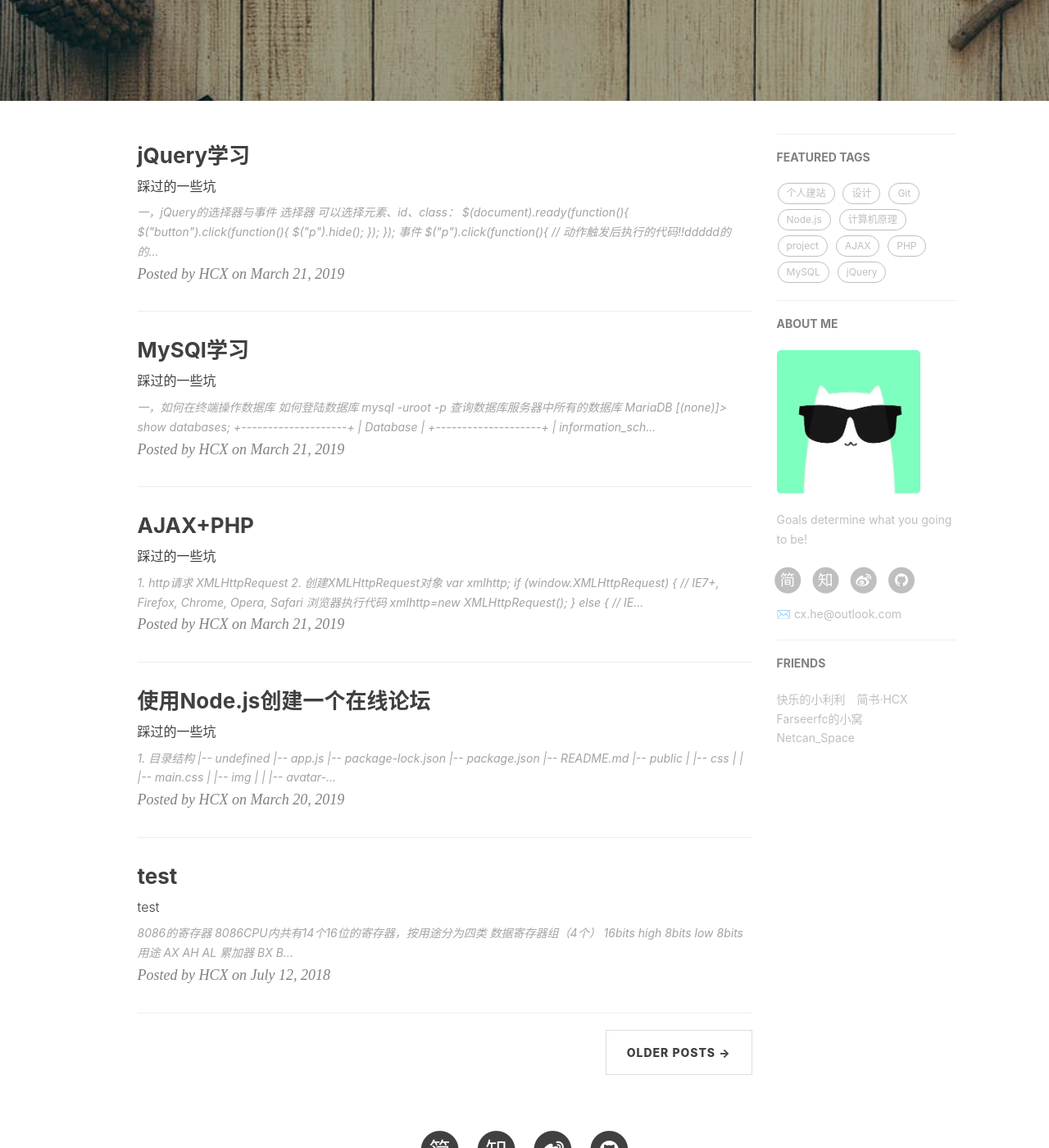
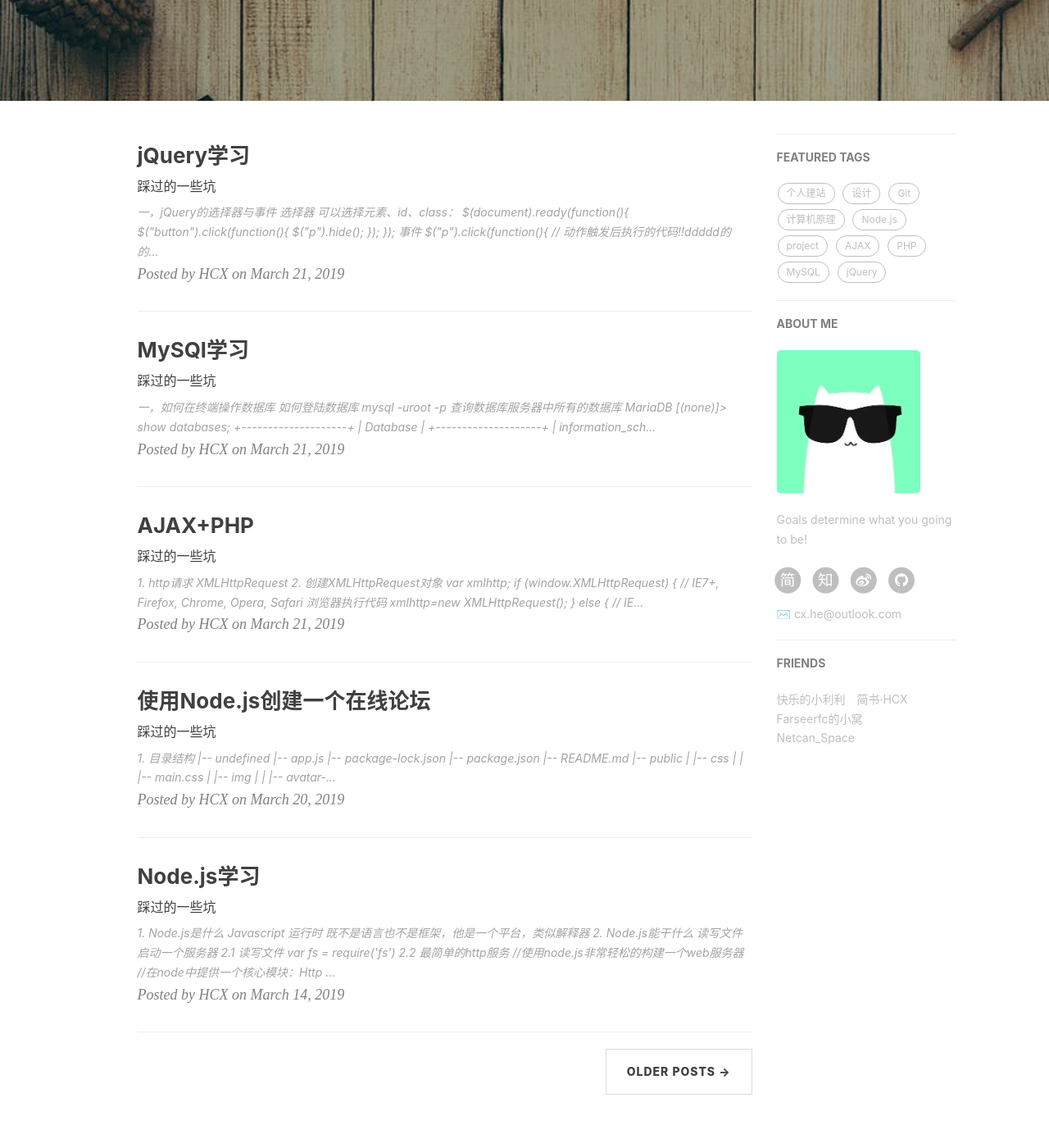
Before and after one commit to hechenxi/hechenxi.github.io, a Jekyll site: the page built from index.html, in a window 1280 px wide and 1400 px high, scrolled down 295 px. Shown: the whole window at 82% size. Built offline with Jekyll 4.4.1, drawn with Linux system fonts in a browser that asks for light colours; nearby versions of some CDN libraries; the list of posts is cut into pages by our own code; comment, search, counter and statistics services are not loaded.

Commit message:
2019-4-9-2

```diff
--- a/_posts/2019-03-14-nodejs-1.md
+++ b/_posts/2019-03-14-nodejs-1.md
@@ -2,7 +2,7 @@
 layout:     post
 title:      Node.js学习
 subtitle:   踩过的一些坑
-date:       2018-06-16
+date:       2019-03-14
 author:     HCX
 header-img: img/post-bg-swift2.jpg
 catalog: true
```
